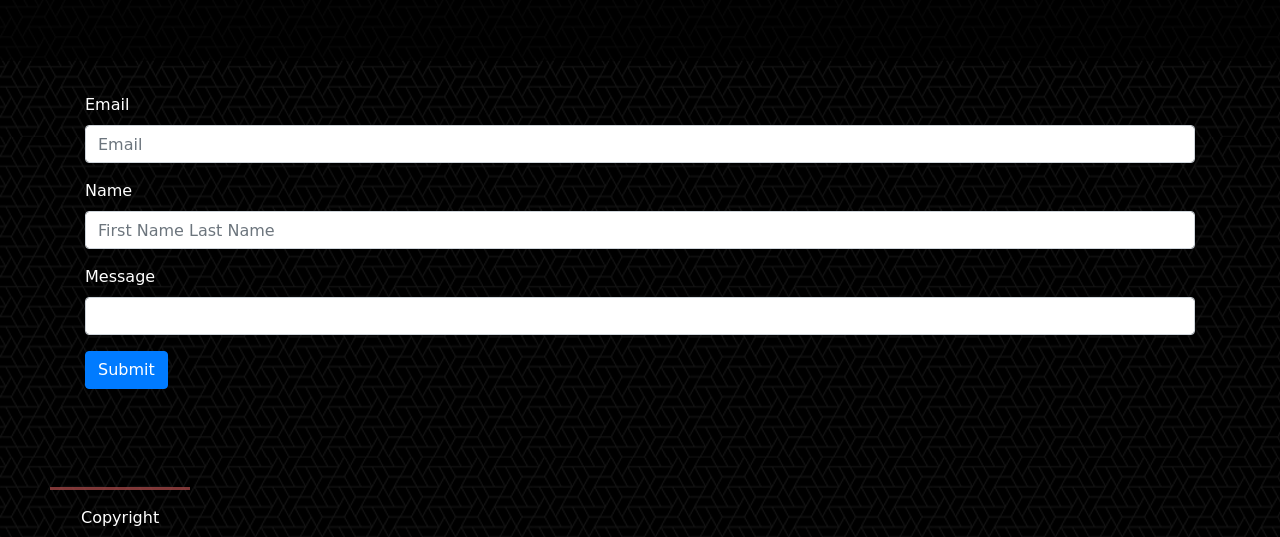
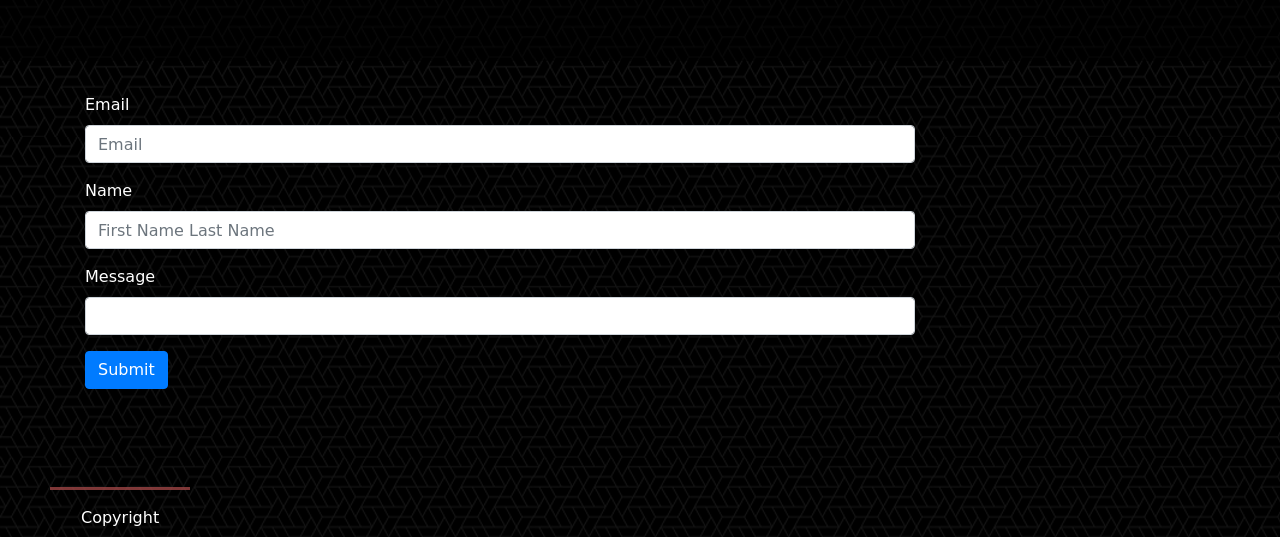
Before and after one commit to chrisoffiong/Bootstrap-Portfolio, a plain HTML site: page contact.html in a window 1280 px wide. Shown: the part 263-800 px from the top of the page. Drawn offline with nearby package versions, Linux system fonts and the light colour scheme; a web font is replaced by a local one.

Commit message:
revision

```diff
--- a/contact.html
+++ b/contact.html
@@ -40,7 +40,7 @@
         <div class="jumbotron jumbotron-fluid">
             <div class="container">
                 <div class="row">
-                    <div class="col-sm-12 col-xs-12 col-m-9">
+                    <div class="col-sm-12 col-xs-12 col-md-9">
                         <h1 class="display-3">Contact</h1>
                         <p class="lead">Feel free to contact me below!</p>
                     </div>
@@ -50,19 +50,19 @@
         <div class="container">
             <form>
                 <div class="form-row">
-                    <div class="form-group col-xs-12 col-sm-12 col-m-9">
+                    <div class="form-group col-xs-12 col-sm-12 col-md-9">
                         <label for="inputEmail4">Email</label>
                         <input type="email" class="form-control" id="inputEmail4" placeholder="Email">
                     </div>
                 </div>
                 <div class="form-row">
-                    <div class="form-group col-xs-12 col-sm-12 col-m-9">
+                    <div class="form-group col-xs-12 col-sm-12 col-md-9">
                         <label for="inputAddress">Name</label>
                         <input type="text" class="form-control" id="Name" placeholder="First Name Last Name">
                     </div>
                 </div>
                 <div class="form-row">
-                    <div class="form-group col-xs-12 col-sm-12 col-m-9">
+                    <div class="form-group col-xs-12 col-sm-12 col-md-9">
                         <label for="inputCity">Message</label>
                         <input type="text" class="form-control" id="message">
                     </div>
```
Also changed, not shown: index.html (+0 -6 lines), portfolio.html (+1 -1 lines).
